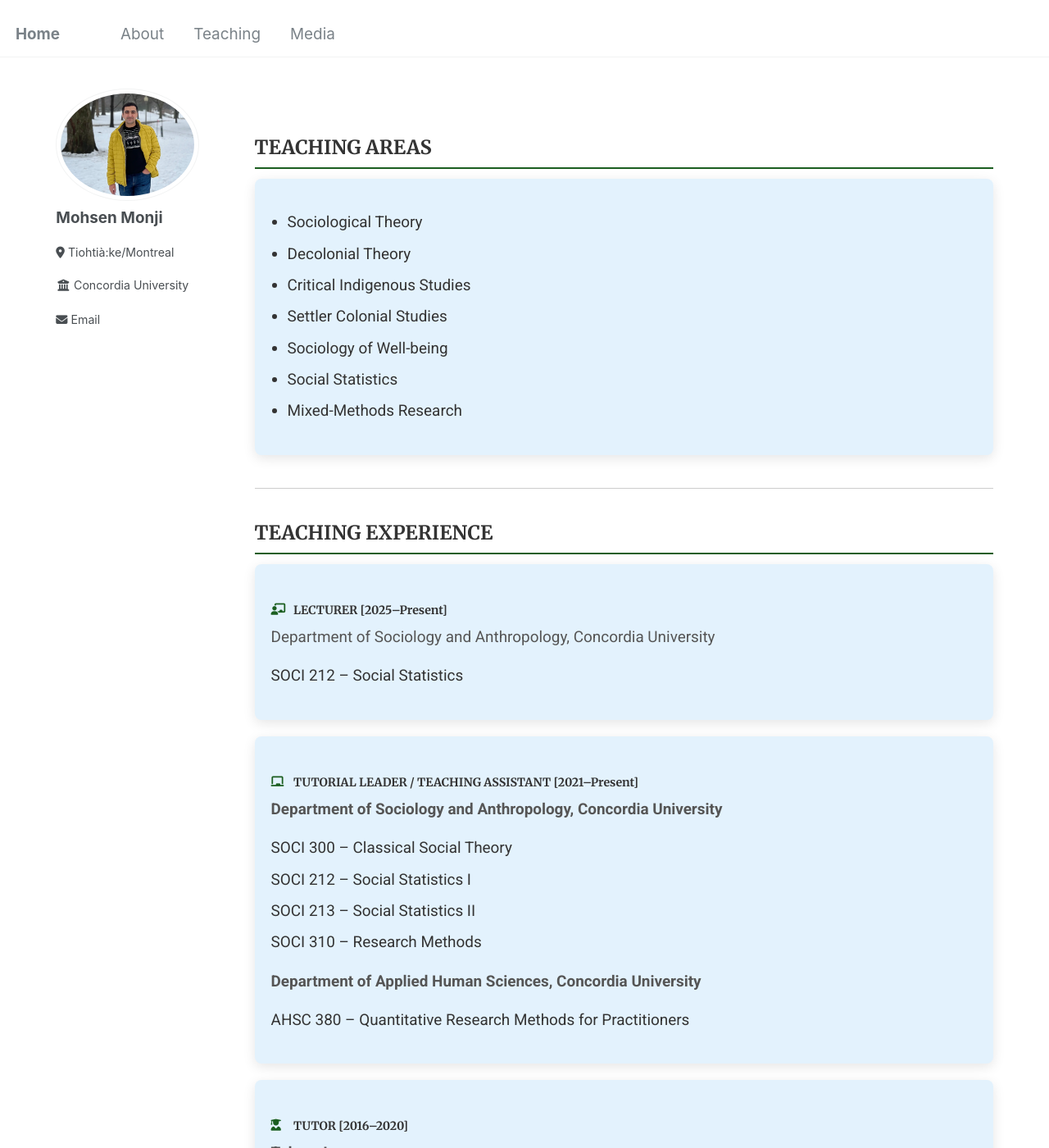
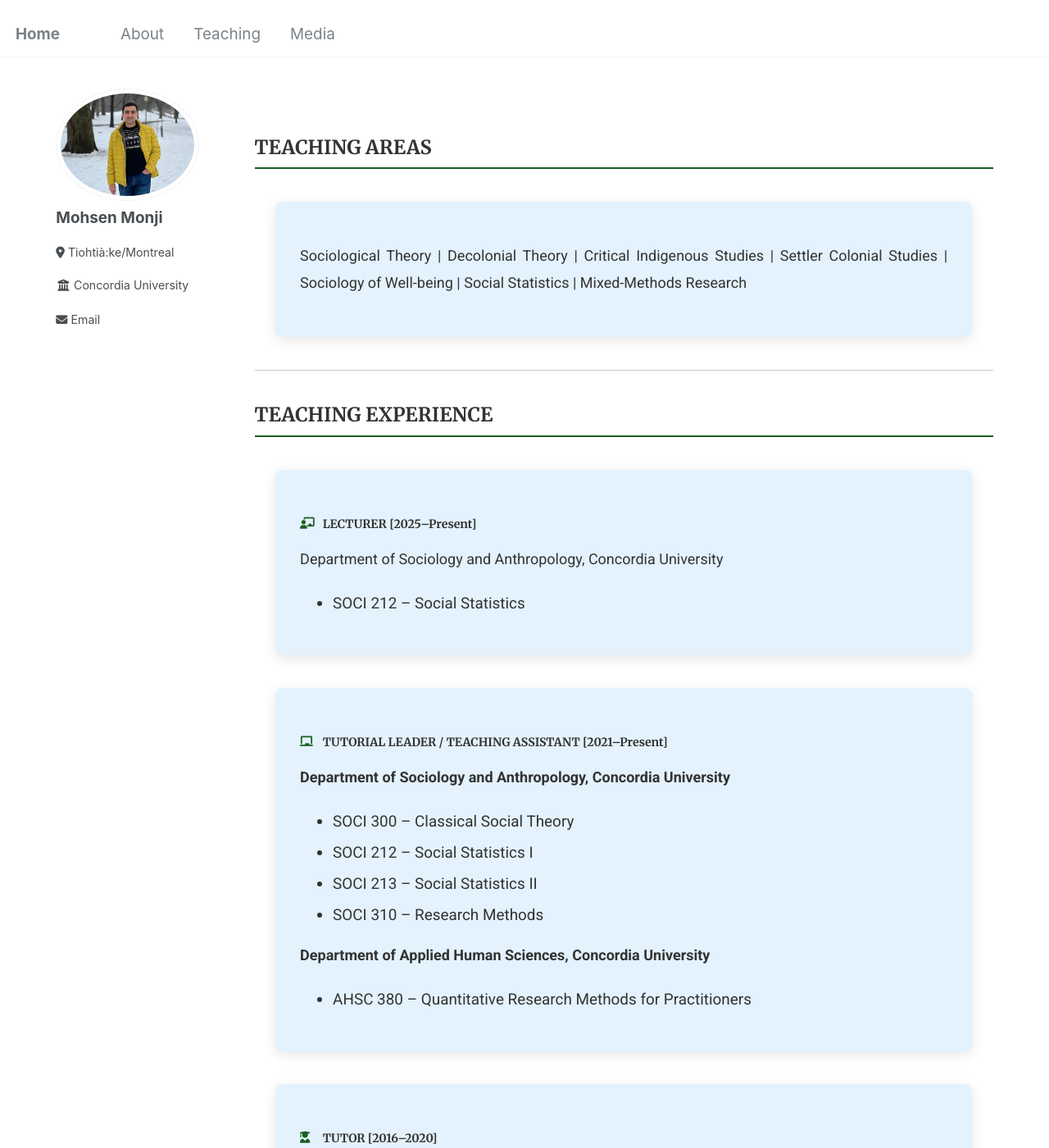
Before and after one commit to Mohsnmonji/mohsnmonji.github.io, a Jekyll site: the page built from _pages/teaching.md, in a window 1280 px wide and 1400 px high. Shown: the whole window at 82% size. Built offline with Jekyll 4.4.1, drawn with Linux system fonts in a browser that asks for light colours; part of the change alters nothing that is shown; some of the changed text lies outside the part shown.

Commit message:
Update teaching.md

```diff
--- a/_pages/teaching.md
+++ b/_pages/teaching.md
@@ -17,29 +17,20 @@ author_profile: true
     padding-bottom: 10px;
     margin-top: 30px;
     color: #333;
-  }
-  ul {
-    list-style: none;
-    padding-left: 0;
-  }
-  ul li {
-    margin-bottom: 10px;
-  }
-  .icon {
-    margin-right: 10px;
-    color: #1B5E20;
+    text-transform: uppercase;
   }
   .teaching-section {
     margin-bottom: 40px;
   }
   .teaching-card {
     border-radius: 8px;
-    padding: 20px;
-    margin-bottom: 20px;
+    padding: 30px;
+    margin: 40px auto;
     color: #333333;
     box-shadow: 0px 4px 15px rgba(0, 0, 0, 0.1);
     background-color: #E3F2FD;
     text-align: justify;
+    max-width: 850px;
   }
   .teaching-card h4 {
     font-weight: bold;
@@ -47,11 +38,13 @@ author_profile: true
     color: #333;
   }
   .teaching-card p {
-    margin: 0;
-    color: #555;
+    font-size: 18px;
+    line-height: 1.8;
+    color: #333;
   }
-  .teaching-list {
-    padding-left: 15px;
+  .icon {
+    margin-right: 10px;
+    color: #1B5E20;
   }
   .section-divider {
     border: 0;
@@ -61,23 +54,19 @@ author_profile: true
   }
 </style>
 
+<!-- CARD 1: TEACHING AREAS -->
 <div class="teaching-section">
   <h2>TEACHING AREAS</h2>
   <div class="teaching-card">
-    <ul class="teaching-list" style="list-style-type: disc; padding-left: 20px;">
-      <li>Sociological Theory</li>
-      <li>Decolonial Theory </li>
-       <li>Critical Indigenous Studies </li>
-      <li>Settler Colonial Studies </li>
-      <li>Sociology of Well-being</li>
-      <li>Social Statistics</li>
-      <li>Mixed-Methods Research</li>
-    </ul>
+    <p style="font-size:18px; color:#333; text-align:justify; line-height:1.8; margin:20px 0;">
+      Sociological Theory | Decolonial Theory | Critical Indigenous Studies | Settler Colonial Studies | Sociology of Well-being | Social Statistics | Mixed-Methods Research
+    </p>
   </div>
 </div>
 
 <hr class="section-divider">
 
+<!-- CARD 2: TEACHING EXPERIENCE -->
 <div class="teaching-section">
   <h2>TEACHING EXPERIENCE</h2>
 
@@ -93,13 +82,13 @@ author_profile: true
     <h4><i class="fas fa-chalkboard icon"></i> TUTORIAL LEADER / TEACHING ASSISTANT [2021–Present]</h4>
     <p><strong>Department of Sociology and Anthropology, Concordia University</strong></p>
     <ul>
-     <li>SOCI 300 – Classical Social Theory</li>
+      <li>SOCI 300 – Classical Social Theory</li>
       <li>SOCI 212 – Social Statistics I</li>
       <li>SOCI 213 – Social Statistics II</li>
       <li>SOCI 310 – Research Methods</li>
     </ul>
 
-   <p><strong>Department of Applied Human Sciences, Concordia University</strong></p>
+    <p><strong>Department of Applied Human Sciences, Concordia University</strong></p>
     <ul>
       <li>AHSC 380 – Quantitative Research Methods for Practitioners</li>
     </ul>
@@ -107,7 +96,7 @@ author_profile: true
 
   <div class="teaching-card">
     <h4><i class="fas fa-user-graduate icon"></i> TUTOR [2016–2020]</h4>
-    <p><strong>Tehran,Iran</strong></p>
+    <p><strong>Tehran, Iran</strong></p>
     <ul>
       <li>Quantitative Research Methods and Applied Social Statistics</li>
     </ul>
```
